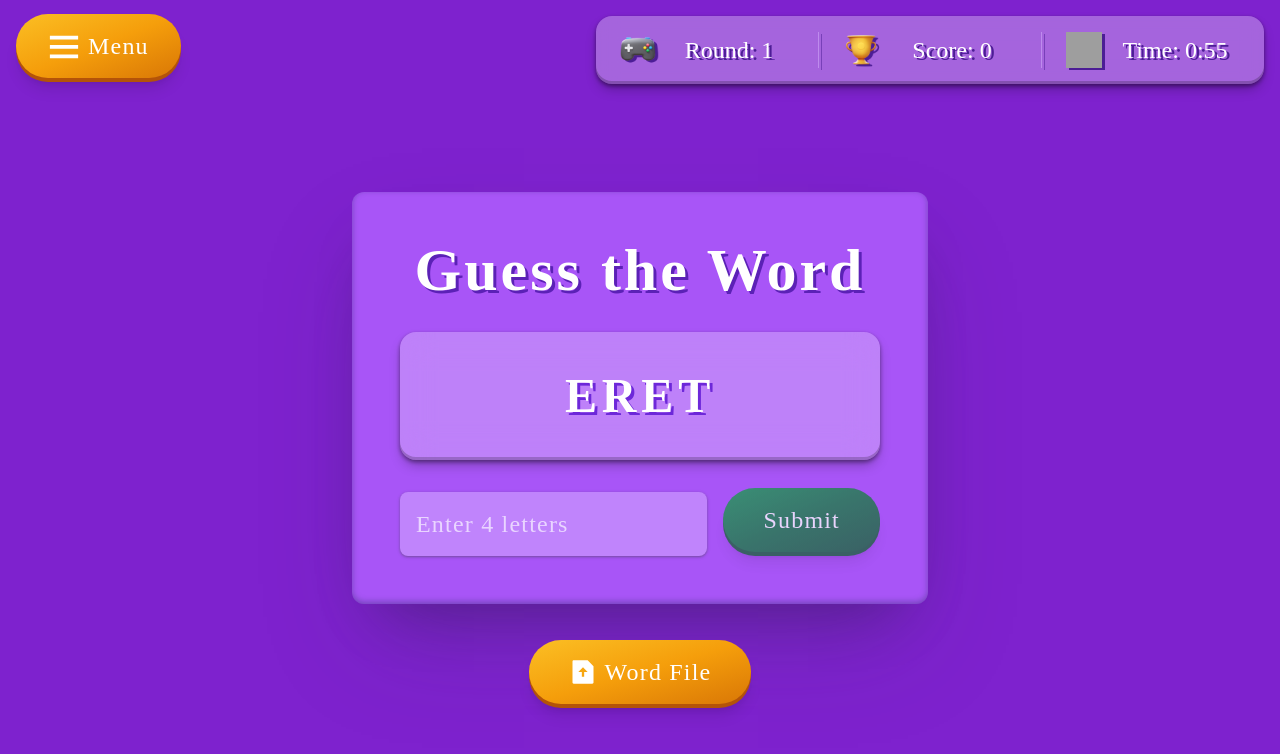
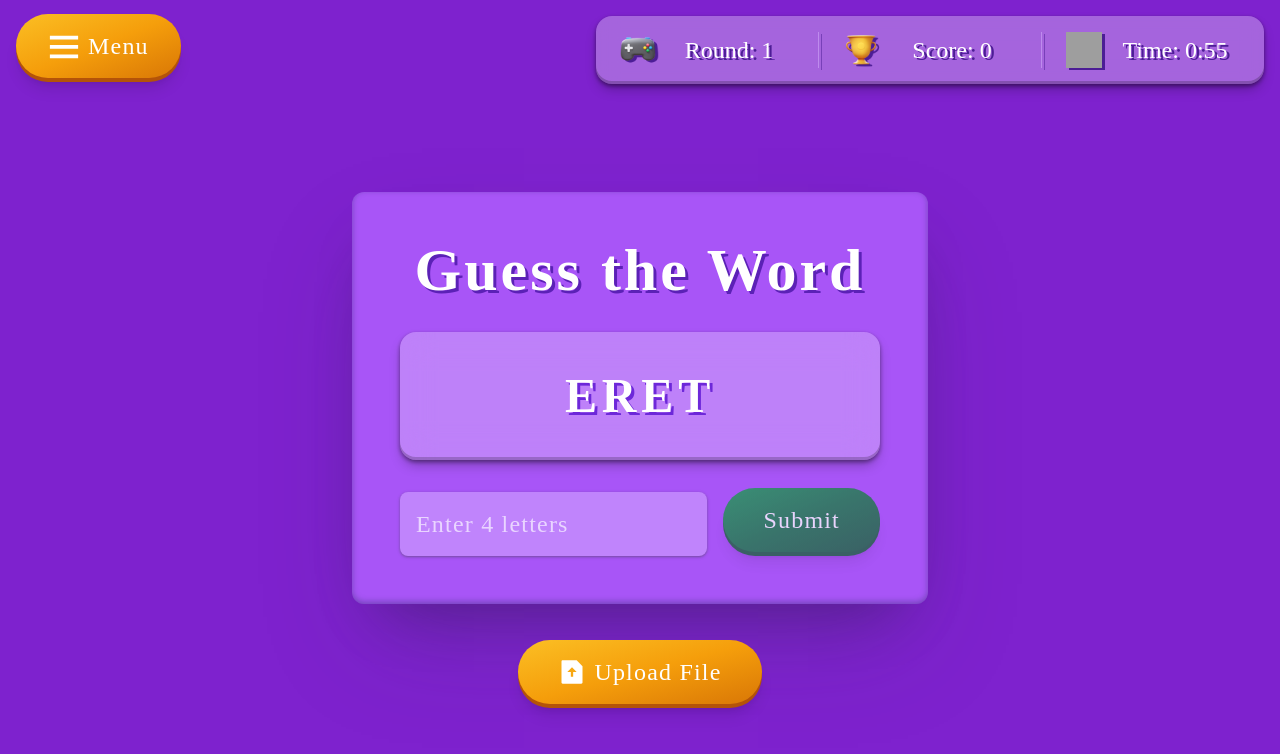
Before and after one commit to VinayShetyeOfficial/word-scramble-game, a React (Vite) app: page / in a window 1280 px wide. Shown: the top 754 px of the page. Built offline with nearby package versions, Linux system fonts and the light colour scheme; grey boxes are pictures that could not be loaded; a web font is replaced by a local one.

Commit message:
updated file

```diff
--- a/src/components/PlayScreen/PlayScreen.jsx
+++ b/src/components/PlayScreen/PlayScreen.jsx
@@ -1,9 +1,10 @@
-import React, { useState, useEffect, useMemo, useCallback } from "react";
+import React, { useState, useEffect } from "react";
 import { useNavigate } from "react-router-dom";
 import PlayScreenWrapper from "./PlayScreenWrapper";
 import MenuModal from "../MenuModal/MenuModal";
 import useSoundEffects from "../../hooks/useSoundEffects";
 import { useGame } from "../../contexts/GameContext";
+import { FaFileWord } from "react-icons/fa";
 import { wordList } from "../../data/words";
 import { GamepadIcon, TrophyIcon, ClockIcon } from "../../assets/assets";
 import { TfiMenu } from "react-icons/tfi";
@@ -12,13 +13,18 @@ import {
   playRandomWrongSound,
   playRandomCorrectSound,
 } from "../../utils/answerSounds";
+import { useMusic } from "../../contexts/MusicContext";
 
 const PlayScreen = () => {
   const [isModalOpen, setIsModalOpen] = useState(false);
   const [soundOn, setSoundOn] = useState(true);
   const [guess, setGuess] = useState("");
-  const [timeLeft, setTimeLeft] = useState(60);
+  const [timeLeft, setTimeLeft] = useState(0);
   const [isInvalid, setIsInvalid] = useState(false);
+  const [uploadStatus, setUploadStatus] = useState("");
+  const [showStartButton, setShowStartButton] = useState(false);
+  const [isTimerPaused, setIsTimerPaused] = useState(false);
+  const [transitioning, setTransitioning] = useState(false);
   const { playHoverSound, playClickSound } = useSoundEffects();
   const {
     round,
@@ -28,9 +34,8 @@ const PlayScreen = () => {
     submitGuess,
     uploadWords,
     setRound,
-    setScore,
-    setCurrentWord,
   } = useGame();
+  const { isSoundOn } = useMusic();
   const navigate = useNavigate();
 
   // Initialize game on mount
@@ -40,18 +45,14 @@ const PlayScreen = () => {
 
   // Timer effect
   useEffect(() => {
-    const timer = setInterval(() => {
-      setTimeLeft((prevTime) => {
-        if (prevTime <= 1) {
-          clearInterval(timer);
-          // Handle time up logic here
-          return 0;
-        }
-        return prevTime - 1;
-      });
-    }, 1000);
+    let timer;
+    if (!isTimerPaused) {
+      timer = setInterval(() => {
+        setTimeLeft((prev) => (prev > 0 ? prev - 1 : 0));
+      }, 1000);
+    }
     return () => clearInterval(timer);
-  }, [round]);
+  }, [isTimerPaused]);
 
   // Reset timer when starting new round
   useEffect(() => {
@@ -59,21 +60,21 @@ const PlayScreen = () => {
   }, [round]);
 
   const handleSubmit = () => {
-    if (soundOn) playClickSound();
+    if (isSoundOn) playClickSound();
     if (submitGuess(guess)) {
-      if (soundOn) playRandomCorrectSound();
+      if (isSoundOn) playRandomCorrectSound();
       setGuess("");
-      startNewRound();
-      setTimeLeft(60);
+      startNewRound(); // Immediately start a new round
+      setTimeLeft(60); // Reset timer immediately
     } else {
-      if (soundOn) playRandomWrongSound();
+      if (isSoundOn) playRandomWrongSound();
       setIsInvalid(true);
       setTimeout(() => setIsInvalid(false), 820);
     }
   };
 
   const handleMenuClick = () => {
-    if (soundOn) playClickSound();
+    if (isSoundOn) playClickSound();
     setIsModalOpen(true);
   };
 
@@ -88,16 +89,44 @@ const PlayScreen = () => {
   // Handle file upload
   const handleUpload = (event) => {
     const file = event.target.files[0];
-    if (file) {
+    if (file && file.type === "text/plain") {
       const reader = new FileReader();
       reader.onload = (e) => {
-        const words = e.target.result
-          .split(/\r?\n/)
-          .filter((word) => word.trim() !== "");
-        uploadWords(words);
+        const content = e.target.result;
+        const lines = content.split(/\r?\n/);
+        const isValidCSV = lines.some((line) => line.includes(","));
+
+        if (isValidCSV) {
+          const words = lines
+            .join(",") // Join all lines to handle single-line CSV
+            .split(",")
+            .map((word) => word.trim())
+            .filter((word) => word !== "");
+          uploadWords(words);
+          setUploadStatus("uploaded");
+          setTimeout(() => {
+            setUploadStatus("");
+            setShowStartButton(true);
+            setIsTimerPaused(true);
+          }, 1500);
+        } else {
+          setUploadStatus("invalid");
+          setTimeout(() => setUploadStatus(""), 1500);
+        }
       };
       reader.readAsText(file);
+    } else {
+      setUploadStatus("invalid");
+      setTimeout(() => setUploadStatus(""), 1500);
     }
+  };
+
+  const handleStartGame = () => {
+    setRound("∞"); // Set round to infinity
+    setTimeLeft(0); // Reset timer to 0
+    startNewRound(); // Start a new round with user words
+    setShowStartButton(false); // Hide start button and show upload button
+    setIsTimerPaused(false);
   };
 
   return (
@@ -160,7 +189,9 @@ const PlayScreen = () => {
           </h1>
           <div className="p-6 mb-4 bg-purple-400 rounded-lg select-none word_box sm:p-8 md:p-10 sm:mb-6 md:mb-8">
             <p className="text-3xl sm:text-4xl md:text-5xl font-bold text-white text-center tracking-widest drop-shadow-[3px_3px_0px_var(--tw-shadow-color)] shadow-violet-700 select-none">
-              {currentWord ? currentWord.scrambled.toUpperCase() : ""}
+              {!transitioning && currentWord
+                ? currentWord.scrambled.toUpperCase()
+                : ""}
             </p>
           </div>
           <div className="flex flex-col space-y-4 input_wrapper sm:flex-row sm:space-x-4 sm:space-y-0">
@@ -218,17 +249,49 @@ const PlayScreen = () => {
           onChange={handleUpload}
         />
         <label htmlFor="upload-input" className="select-none">
+          {!showStartButton && (
+            <button
+              className={`mx-auto mt-6 text-lg text-white rounded-full shadow-lg select-none upload_btn sm:mt-8 md:mt-10 sm:text-xl md:text-2xl
+                ${uploadStatus === "uploaded" ? "bg-green-700" : ""}
+                ${uploadStatus === "invalid" ? "bg-red-500" : "bg-amber-700"}`}
+              onMouseEnter={isSoundOn ? playHoverSound : null}
+              onClick={() => document.getElementById("upload-input").click()}
+            >
+              <span
+                className={`block inline-flex items-center px-6 py-3 w-full tracking-wider rounded-full -translate-y-1 select-none upload_btn_text sm:px-8 md:px-10 sm:py-4 hover:bg-gradient-to-tl active:-translate-y-0
+                ${
+                  uploadStatus === "uploaded"
+                    ? "bg-gradient-to-br from-green-400 via-green-500 to-green-600"
+                    : ""
+                }
+                ${
+                  uploadStatus === "invalid"
+                    ? "bg-gradient-to-br from-red-400 via-red-500 to-red-600"
+                    : "bg-gradient-to-br from-amber-400 via-amber-500 to-amber-600"
+                }`}
+              >
+                <RiFileUploadFill className="mr-2 w-5 h-5 sm:w-6 sm:h-6 md:w-7 md:h-7" />
+                {uploadStatus === "uploaded"
+                  ? "Uploaded"
+                  : uploadStatus === "invalid"
+                  ? "Invalid!"
+                  : "Upload File"}
+              </span>
+            </button>
+          )}
+        </label>
+
+        {showStartButton && (
           <button
-            className="mx-auto mt-6 text-lg text-white bg-amber-700 rounded-full shadow-lg select-none upload_btn sm:mt-8 md:mt-10 sm:text-xl md:text-2xl"
-            onMouseEnter={soundOn ? playHoverSound : null}
-            onClick={() => document.getElementById("upload-input").click()}
+            className="mx-auto mt-6 text-lg text-white bg-green-700 rounded-full shadow-lg select-none start_btn sm:mt-8 md:mt-10 sm:text-xl md:text-2xl"
+            onClick={handleStartGame}
           >
-            <span className="block inline-flex items-center px-6 py-3 w-full tracking-wider bg-gradient-to-br from-amber-400 via-amber-500 to-amber-600 rounded-full -translate-y-1 select-none upload_btn_text sm:px-8 md:px-10 sm:py-4 hover:bg-gradient-to-tl active:-translate-y-0">
-              <RiFileUploadFill className="mr-2 w-5 h-5 sm:w-6 sm:h-6 md:w-7 md:h-7" />
-              Word File
+            <span className="block inline-flex items-center px-6 py-3 w-full tracking-wider bg-gradient-to-br from-green-400 via-green-500 to-green-600 rounded-full -translate-y-1 select-none start_btn_text sm:px-8 md:px-10 sm:py-4 hover:bg-gradient-to-tl active:-translate-y-0">
+              <FaFileWord className="mr-2 w-5 h-5 sm:w-6 sm:h-6 md:w-7 md:h-7" />
+              Start Game
             </span>
           </button>
-        </label>
+        )}
       </div>
 
       {/* Menu Modal */}
```
